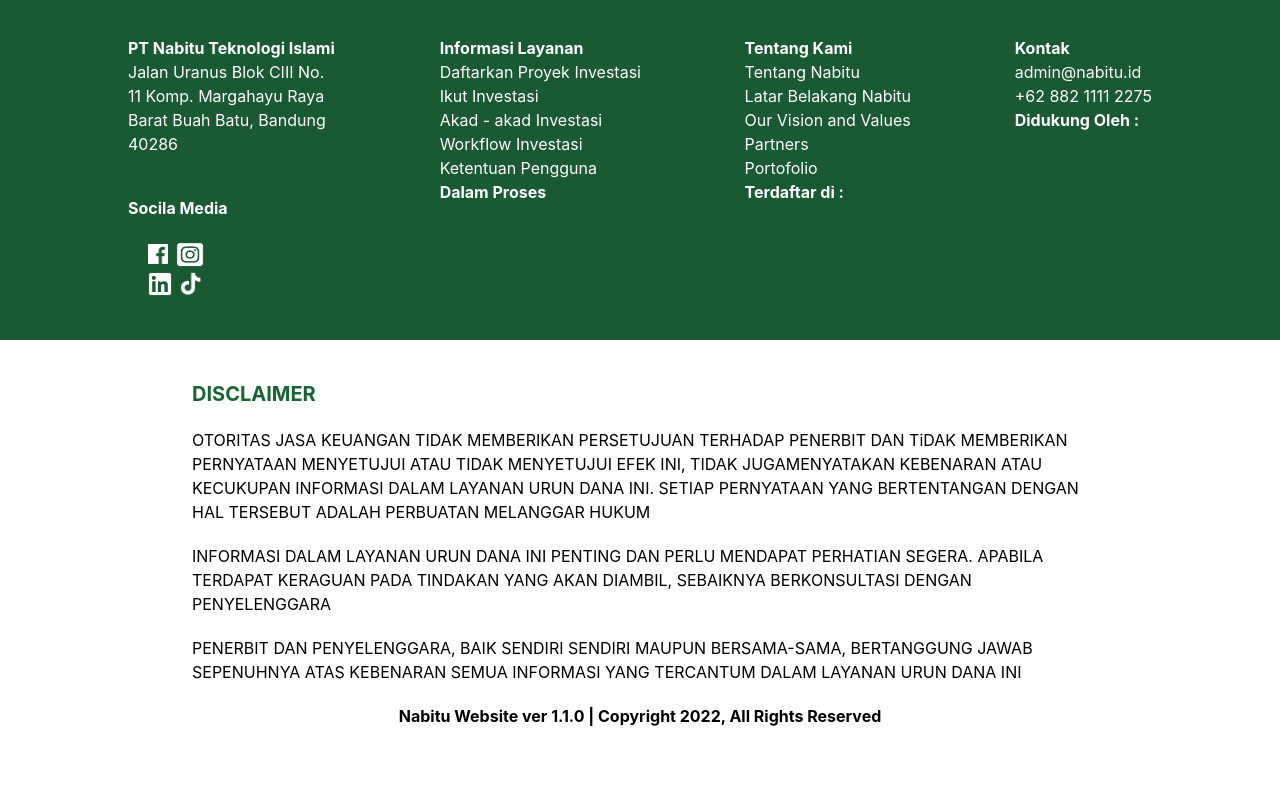
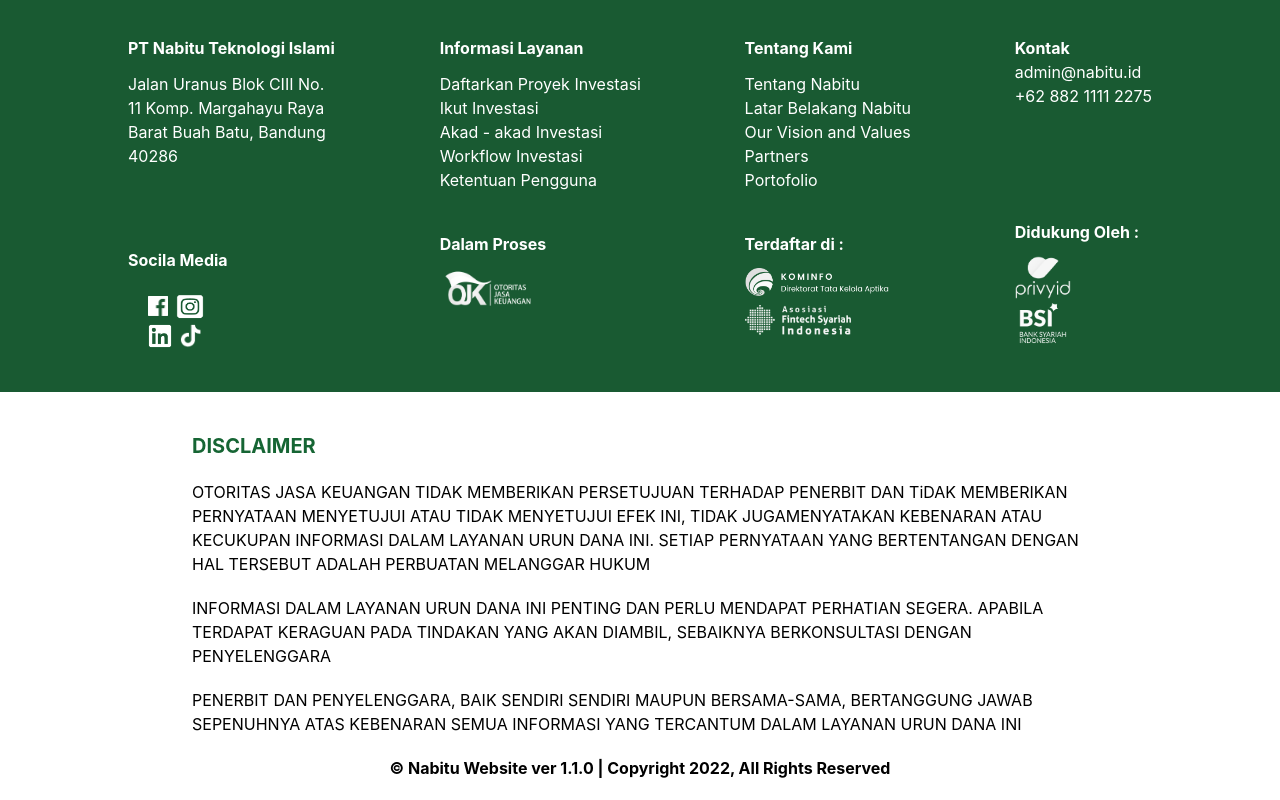
Before and after one commit to m-nahrowi/slicing-nabitu, a Next.js app: page / in a window 1280 px wide. Shown: the part 1269-2069 px from the top of the page. Before the commit the page ends 2017 px from the top, so only its background shows below. Built offline with nearby package versions, Linux system fonts and the light colour scheme.

Commit message:
add "ubah footer"

```diff
--- a/pages/index.js
+++ b/pages/index.js
@@ -207,7 +207,7 @@
           <div className=' mx-32 mt-14'>
             <div className='flex justify-between'>
               <div >
-                <h1 className='font-bold'>
+                <h1 className='font-bold mb-3'>
                   PT Nabitu Teknologi Islami
                 </h1>
                 <p className='w-52'>
@@ -215,7 +215,7 @@
                   Komp. Margahayu Raya Barat
                   Buah Batu, Bandung 40286
                 </p>
-                <div className='mt-10'>
+                <div className='mt-20'>
                   <p className='font-bold mb-5'>Socila Media</p>
                   <div className='ml-5'>
                     <div className="flex items-center">
@@ -232,9 +232,10 @@
 
                   </div>
                 </div>
+                {/* social media */}
               </div>
               <div>
-                <h1 className='font-bold'>
+                <h1 className='font-bold mb-3'>
                   Informasi Layanan
                 </h1>
                 <p>
@@ -252,12 +253,18 @@
                 <p>
                   Ketentuan Pengguna
                 </p>
+
                 <div>
-                  <p className='font-bold'>Dalam Proses</p>
+                  <p className='font-bold mt-10 mb-3'>Dalam Proses</p>
+                  <div>
+                    <img src="image/logo/OJK.png" alt='OJK' className='w-24' />
+                  </div>
                 </div>
+                {/* dalam proses */}
+
               </div>
               <div>
-                <h1 className='font-bold'>
+                <h1 className='font-bold mb-3'>
                   Tentang Kami
                 </h1>
                 <p>
@@ -275,9 +282,15 @@
                 <p>
                   Portofolio
                 </p>
+
                 <div>
-                  <p className='font-bold'>Terdaftar di :</p>
+                  <p className='font-bold mt-10'>Terdaftar di :</p>
+                  <div>
+                      <img src='image/logo/kominfo.png' alt='kominfo' className='w-36 mb-2 mt-3' />
+                      <img src='image/logo/AFSI.png' alt='AFSI'  className='w-36 '/>
+                  </div>
                 </div>
+                {/* terdaftar di */}
               </div>
 
               <div>
@@ -292,13 +305,17 @@
                 </p>
 
                 <div>
-                  <p className='font-bold'>Didukung Oleh :</p>
+                  <p className='font-bold mt-28'>Didukung Oleh :</p>
+                  <img src='image/logo/privy.png' alt='privy' className='w-14 mt-3'/>
+                  <img src='image/logo/bsi.png' alt='bsi' className='w-14'/>
                 </div>
+                {/* didukung oleh */}
               </div>
             </div>
 
 
           </div>
+
         </div>
 
         <div className='mx-48'>
@@ -315,7 +332,7 @@
             PENERBIT DAN PENYELENGGARA, BAIK SENDIRI SENDIRI MAUPUN BERSAMA-SAMA, BERTANGGUNG JAWAB SEPENUHNYA ATAS KEBENARAN SEMUA INFORMASI YANG TERCANTUM DALAM LAYANAN URUN DANA INI
           </p>
           <p className='my-5 font-bold text-center'>
-            Nabitu Website ver 1.1.0 | Copyright 2022, All Rights Reserved
+          &copy; Nabitu Website ver 1.1.0 | Copyright 2022, All Rights Reserved
           </p>
         </div>
 
```
